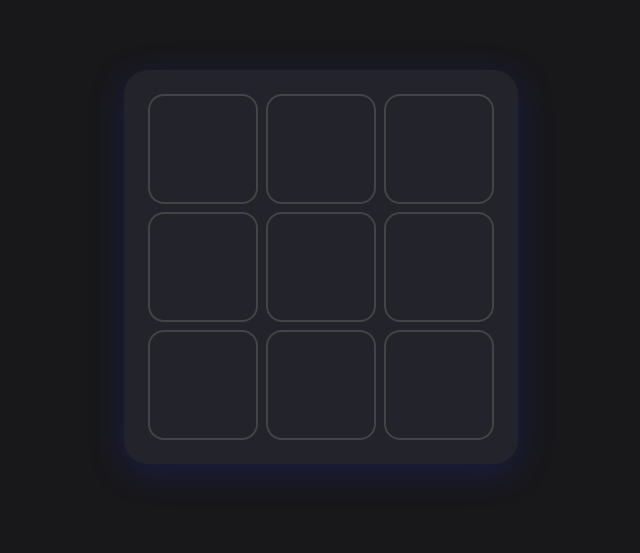
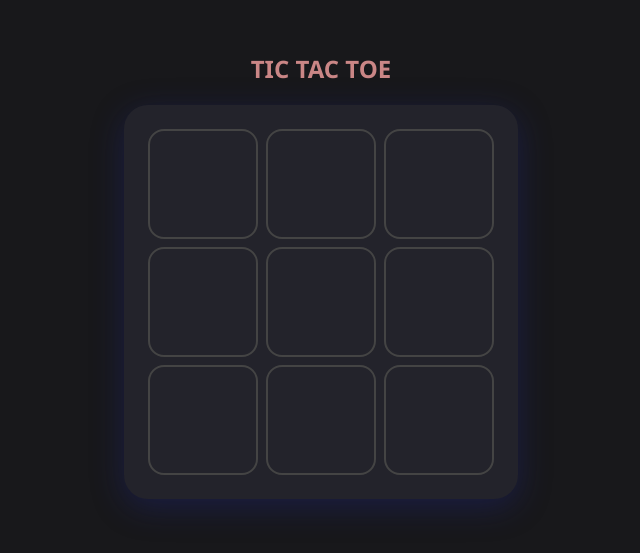
Before and after one commit to ShemThuo/TicTacToe, a plain HTML site: page index.html in a window 1280 px wide. Shown: the part 133-686 px from the top of the page, without its empty margins (319-959 px from the left). Drawn offline with Linux system fonts and the light colour scheme.

Commit message:
Paulinha is a beast

```diff
--- a/index.html
+++ b/index.html
@@ -7,6 +7,8 @@
     <link rel="stylesheet" href="style.css">
 </head>
 <body>
+    <div class="game-container">
+        <h1 class="title">TIC TAC TOE</h1>
         <div class="board" id="board">
             <div class="cell" data-cell></div>
             <div class="cell" data-cell></div>
@@ -18,6 +20,7 @@
             <div class="cell" data-cell></div>
             <div class="cell" data-cell></div>
         </div>
+    </div>
     <div class="winning-message" id="winningMessage">
         <div data-winning-message-text>X Wins!!</div>
         <button id="restartButton">Play Again</button>
--- a/style.css
+++ b/style.css
@@ -21,6 +21,20 @@ body {
     justify-content: center;
     align-items: center;
     font-family: 'Segoe UI', 'Roboto', Arial, sans-serif;
+}
+
+.game-container {
+    display: flex;
+    flex-direction: column;
+    align-items: center;
+}
+
+.title {
+    margin-bottom: 20px;
+    color: rgb(202, 134, 134);
+    font-size: 24px;
+    font-weight: bold;
+    animation: pulse 1s ease-in-out infinite alternate;
 }
 
 .board {
```
Lines whose indentation alone changed are shown as unchanged.
